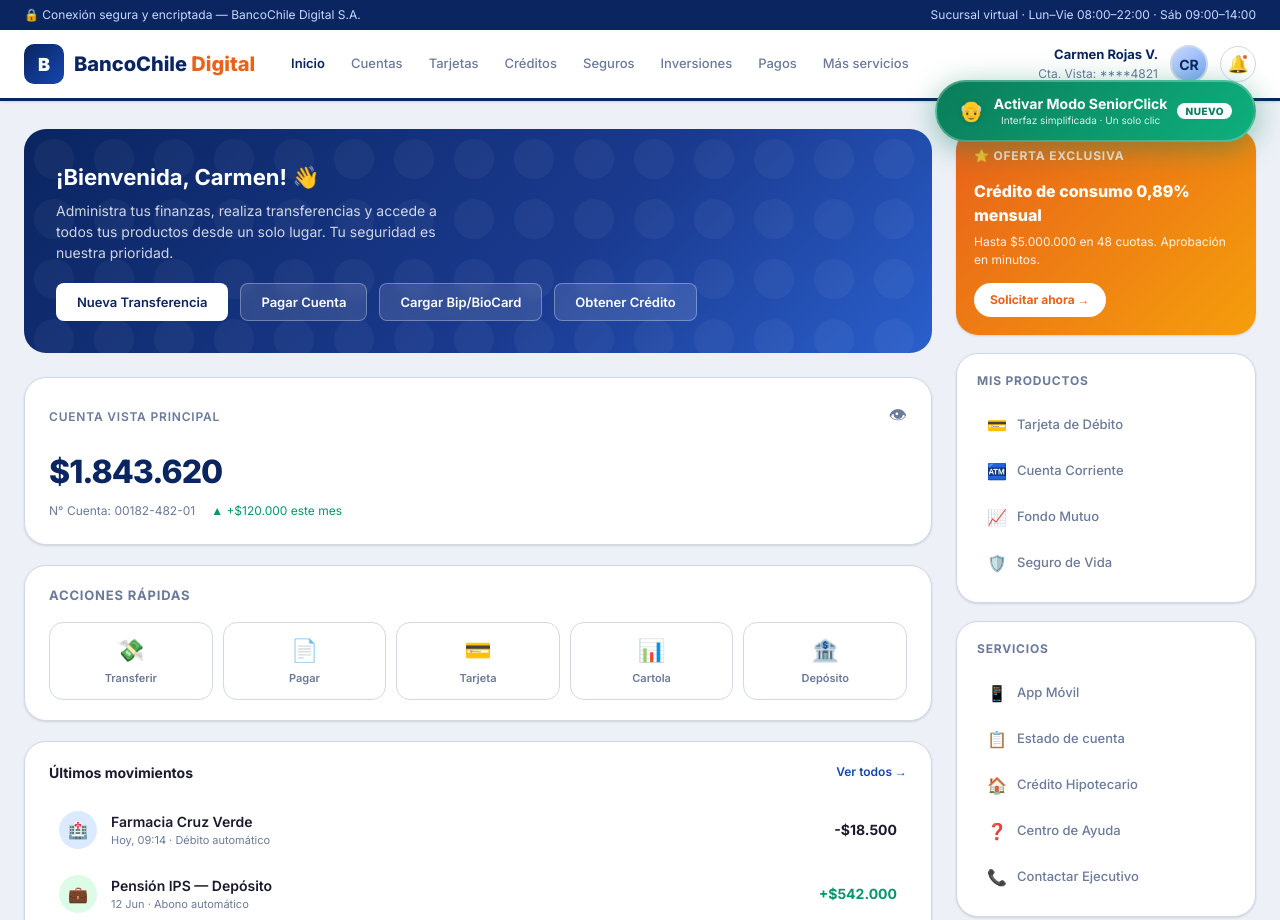
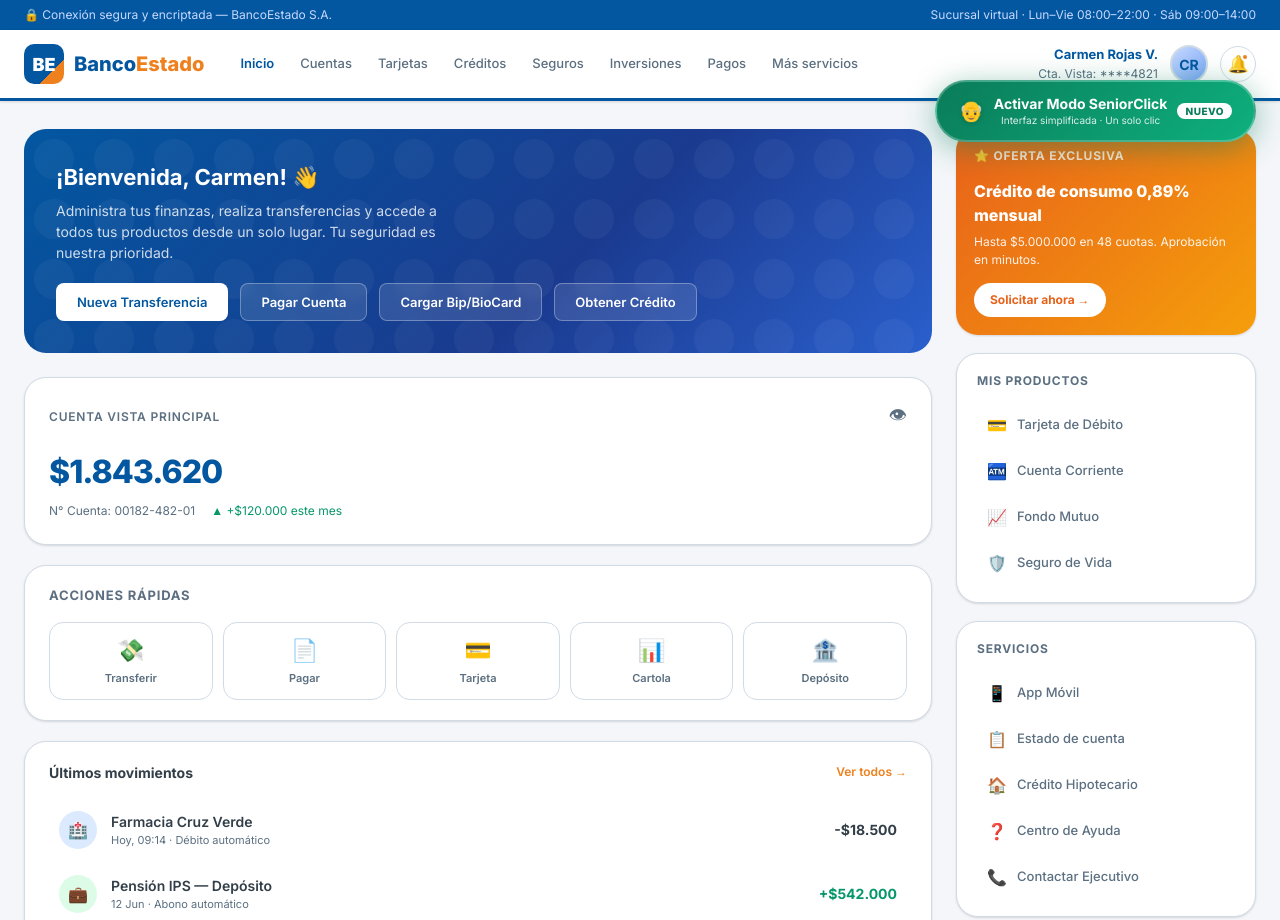
Before and after one commit to alexispferrada-wq/senior-click, a plain HTML site: page index.html in a window 1280 px wide. Shown: the top 920 px of the page. Drawn offline with Linux system fonts and the light colour scheme.

Commit message:
Update branding to BancoEstado (navy blue and orange)

```diff
--- a/index.html
+++ b/index.html
@@ -3,9 +3,9 @@
 <head>
   <meta charset="UTF-8" />
   <meta name="viewport" content="width=device-width, initial-scale=1.0" />
-  <meta name="description" content="BancoChile Digital — Portal bancario con Modo SeniorClick: accesibilidad cognitiva para adultos mayores de 60 años. Realiza transferencias de forma sencilla, segura y autónoma." />
+  <meta name="description" content="bancoestado.cl — Portal bancario con Modo SeniorClick: accesibilidad cognitiva para adultos mayores de 60 años. Realiza transferencias de forma sencilla, segura y autónoma." />
   <meta name="robots" content="noindex" />
-  <title>BancoChile Digital — Banca en Línea</title>
+  <title>bancoestado.cl — BancoEstado</title>
   <link rel="preconnect" href="https://fonts.googleapis.com" />
   <link rel="preconnect" href="https://fonts.gstatic.com" crossorigin />
   <link href="https://fonts.googleapis.com/css2?family=Inter:wght@300;400;500;600;700;800;900&display=swap" rel="stylesheet" />
@@ -14,15 +14,15 @@
        DESIGN TOKENS & RESET
     ============================================================ */
     :root {
-      /* Bank normal palette */
-      --bank-primary:    #0a2560;
-      --bank-secondary:  #1547b0;
-      --bank-accent:     #e8621a;
-      --bank-bg:         #edf1f7;
+      /* Bank normal palette (BancoEstado) */
+      --bank-primary:    #0257A0; /* BancoEstado Blue */
+      --bank-secondary:  #ee801d; /* BancoEstado Orange */
+      --bank-accent:     #ee801d; /* BancoEstado Orange */
+      --bank-bg:         #f4f6f9;
       --bank-surface:    #ffffff;
-      --bank-text:       #1a1a2e;
-      --bank-muted:      #6b7a99;
-      --bank-border:     #d0d9ea;
+      --bank-text:       #323e48; /* Tuna Dark Grey */
+      --bank-muted:      #5b6f80;
+      --bank-border:     #d1dbe5;
 
       /* SeniorClick palette */
       --sc-primary:      #0a7c59;
@@ -879,7 +879,7 @@
 
     <!-- Top alert bar -->
     <div id="bank-alert-bar" role="banner" aria-label="Información de seguridad del banco">
-      <span>🔒 Conexión segura y encriptada — BancoChile Digital S.A.</span>
+      <span>🔒 Conexión segura y encriptada — BancoEstado S.A.</span>
       <span>Sucursal virtual · Lun–Vie 08:00–22:00 · Sáb 09:00–14:00</span>
     </div>
 
@@ -888,9 +888,9 @@
       <div class="bank-header-inner">
 
         <!-- Logo -->
-        <a href="#" class="bank-logo" aria-label="BancoChile Digital — Ir al inicio">
-          <div class="bank-logo-icon" aria-hidden="true">B</div>
-          <span class="bank-logo-name">BancoChile <span>Digital</span></span>
+        <a href="#" class="bank-logo" aria-label="BancoEstado — Ir al inicio">
+          <div class="bank-logo-icon" aria-hidden="true" style="background: linear-gradient(135deg, var(--bank-primary) 70%, var(--bank-secondary) 70%);">BE</div>
+          <span class="bank-logo-name">Banco<span>Estado</span></span>
         </a>
 
         <!-- Navigation -->
@@ -1089,7 +1089,7 @@
     <!-- Bank Footer -->
     <footer id="bank-footer" role="contentinfo">
       <p>
-        © 2025 BancoChile Digital S.A. — Entidad ficticia creada con fines de prototipo académico (FVIE01 · Innovación y Emprendimiento I)
+        © 2025 BancoEstado S.A. — Entidad ficticia creada con fines de prototipo académico (FVIE01 · Innovación y Emprendimiento I)
         <br />
         <a href="#">Términos y Condiciones</a>
         <a href="#">Privacidad</a>
@@ -1115,9 +1115,9 @@
 
     <!-- ── SC Header ── -->
     <header id="sc-header">
-      <div class="sc-logo" aria-label="BancoChile Digital — Modo SeniorClick activo">
-        <div class="sc-logo-icon" aria-hidden="true">🏦</div>
-        <span>BancoChile Digital</span>
+      <div class="sc-logo" aria-label="BancoEstado — Modo SeniorClick activo">
+        <div class="sc-logo-icon" aria-hidden="true" style="background: linear-gradient(135deg, var(--bank-primary) 70%, var(--bank-secondary) 70%);">BE</div>
+        <span>BancoEstado</span>
       </div>
 
       <div class="sc-mode-badge" aria-label="Modo SeniorClick activo">
```
